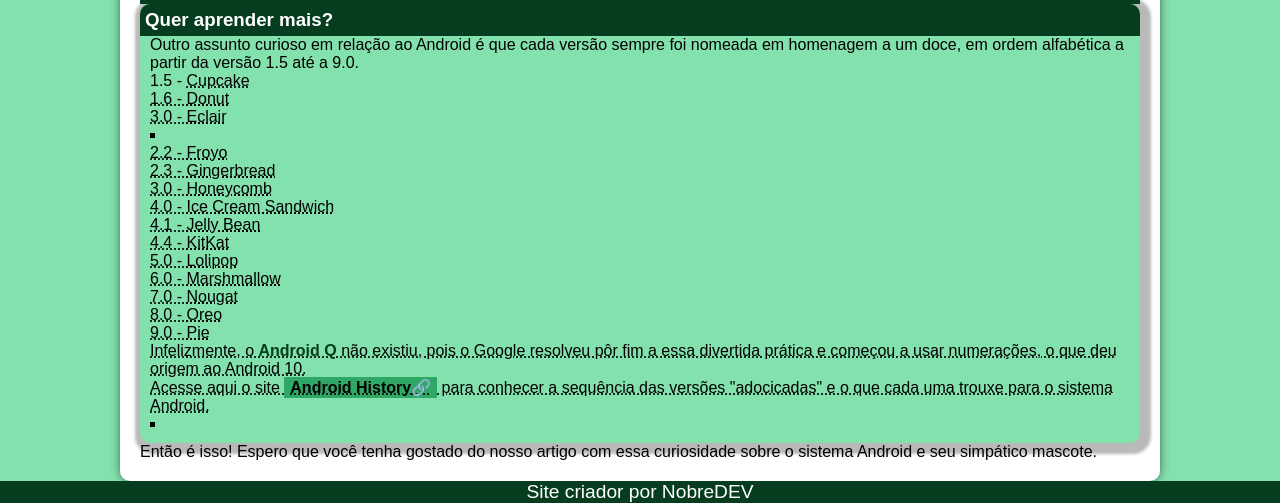
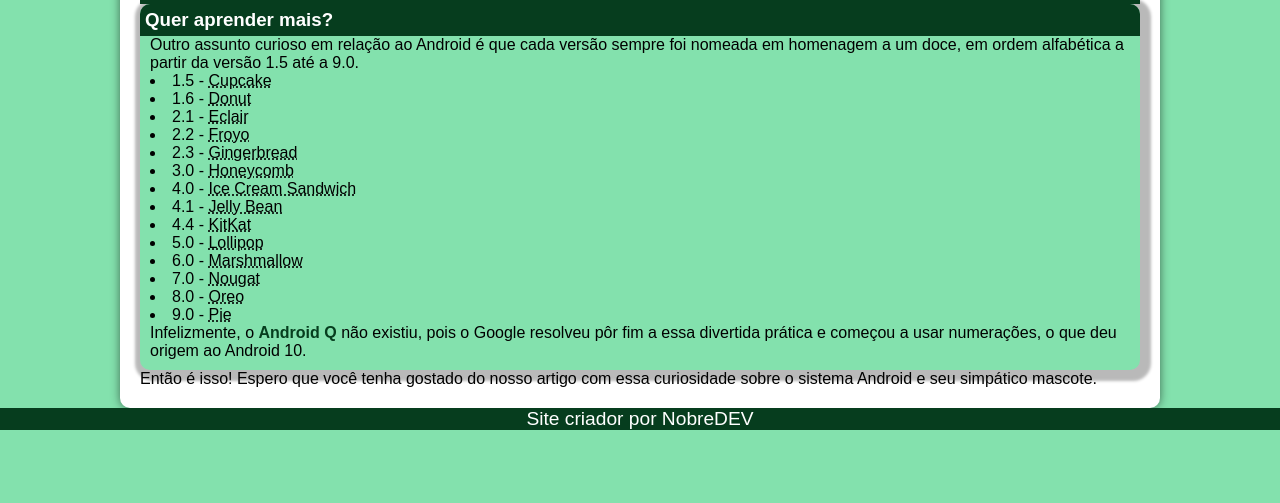
Before and after one commit to nobrexdev/projetoandroid, a plain HTML site: page index.html in a window 1280 px wide. Shown: the part 2414-2917 px from the top of the page. After the commit the page ends 2844 px from the top, so only its background shows below. Drawn offline with Linux system fonts and the light colour scheme.

Commit message:
Update index.html

```diff
--- a/index.html
+++ b/index.html
@@ -87,39 +87,37 @@
                 <iframe width="560" height="315" src="https://www.youtube.com/embed/l2UDgpLz20M?si=J__laBO0xF2ZaI8w" title="YouTube video player" frameborder="0" allow="accelerometer; autoplay; clipboard-write; encrypted-media; gyroscope; picture-in-picture; web-share" referrerpolicy="strict-origin-when-cross-origin" allowfullscreen></iframe>
             </div>
 
-            <aside><h3>Quer aprender mais?</h3>
+            <aside>
+                <h3>Quer aprender mais?</h3>
 
                 <p>
                     Outro assunto curioso em relação ao Android é que cada versão sempre foi nomeada em homenagem a um doce,
                     em ordem alfabética a partir da versão 1.5 até a 9.0.
                 </p>
 
-                <ul>1.5 - <abbr title="Bolo de Copo">Cupcake</abrr><ul>
-                <ul>1.6 - <abbr title="Rosquinha">Donut</abbr></ul>
-                <ul>3.0 - <abbr title="Bomba">Eclair</abbr><li></ul>
-                <ul>2.2 - <abbr title="Iogurte Congelado">Froyo</abbr></ul>
-                <ul>2.3 - <abbr title="Biscoito de Gengibre">Gingerbread</abbr></ul>
-                <ul>3.0 - <abbr title="Favo de Mel">Honeycomb</abbr></ul>
-                <ul>4.0 - <abbr title="Saundiíche de Sorverte">Ice Cream Sandwich</abbr><ul>
-                <ul>4.1 - <abbr title="Jujuba">Jelly Bean</abbr></ul>
-                <ul>4.4 - <abbr title="KitKat">KitKat</abbr></ul>
-                <ul>5.0 - <abbr title="Pirulito">Lolipop</abbr></ul>
-                <ul>6.0 - <abbr title="Marshmallow">Marshmallow</abbr></ul>
-                <ul>7.0 - <abbr title="Torrone">Nougat</abbr></ul>
-                <ul>8.0 - <abbr title="Oreo">Oreo</abbr></ul>
-                <ul>9.0 - <abbr title="Torta">Pie</abbr></ul>
+                <ul>
+                    <li>1.5 - <abbr title="Bolo de Copo">Cupcake</abbr></li>
+                    <li>1.6 - <abbr title="Rosquinha">Donut</abbr></li>
+                    <li>2.1 - <abbr title="Bomba">Eclair</abbr></li>
+                    <li>2.2 - <abbr title="Iogurte Congelado">Froyo</abbr></li>
+                    <li>2.3 - <abbr title="Biscoito de Gengibre">Gingerbread</abbr></li>
+                    <li>3.0 - <abbr title="Favo de Mel">Honeycomb</abbr></li>
+                    <li>4.0 - <abbr title="Sanduíche de Sorvete">Ice Cream Sandwich</abbr></li>
+                    <li>4.1 - <abbr title="Jujuba">Jelly Bean</abbr></li>
+                    <li>4.4 - <abbr title="KitKat">KitKat</abbr></li>
+                    <li>5.0 - <abbr title="Pirulito">Lollipop</abbr></li>
+                    <li>6.0 - <abbr title="Marshmallow">Marshmallow</abbr></li>
+                    <li>7.0 - <abbr title="Torrone">Nougat</abbr></li>
+                    <li>8.0 - <abbr title="Oreo">Oreo</abbr></li>
+                    <li>9.0 - <abbr title="Torta">Pie</abbr></li>
+                </ul>
 
                 <p>
                     Infelizmente, o <strong>Android Q</strong> não existiu, pois o Google resolveu pôr fim a essa divertida prática e começou
                     a usar numerações, o que deu origem ao Android 10.
                 </p>
+            </aside>
 
-                <p>
-                    Acesse aqui o site <a href="https://www.android.com/intl/en_uk/what-is-android/#/donut"target="_blank" class="externa">Android History</a> para conhecer a sequência das versões "adocicadas" e o que cada uma
-                    trouxe para o sistema Android.
-                </p>
-                <li>
-            </aside>
 
                 Então é isso! Espero que você tenha gostado do nosso artigo com essa curiosidade sobre o sistema Android e
                 seu simpático mascote.
```
